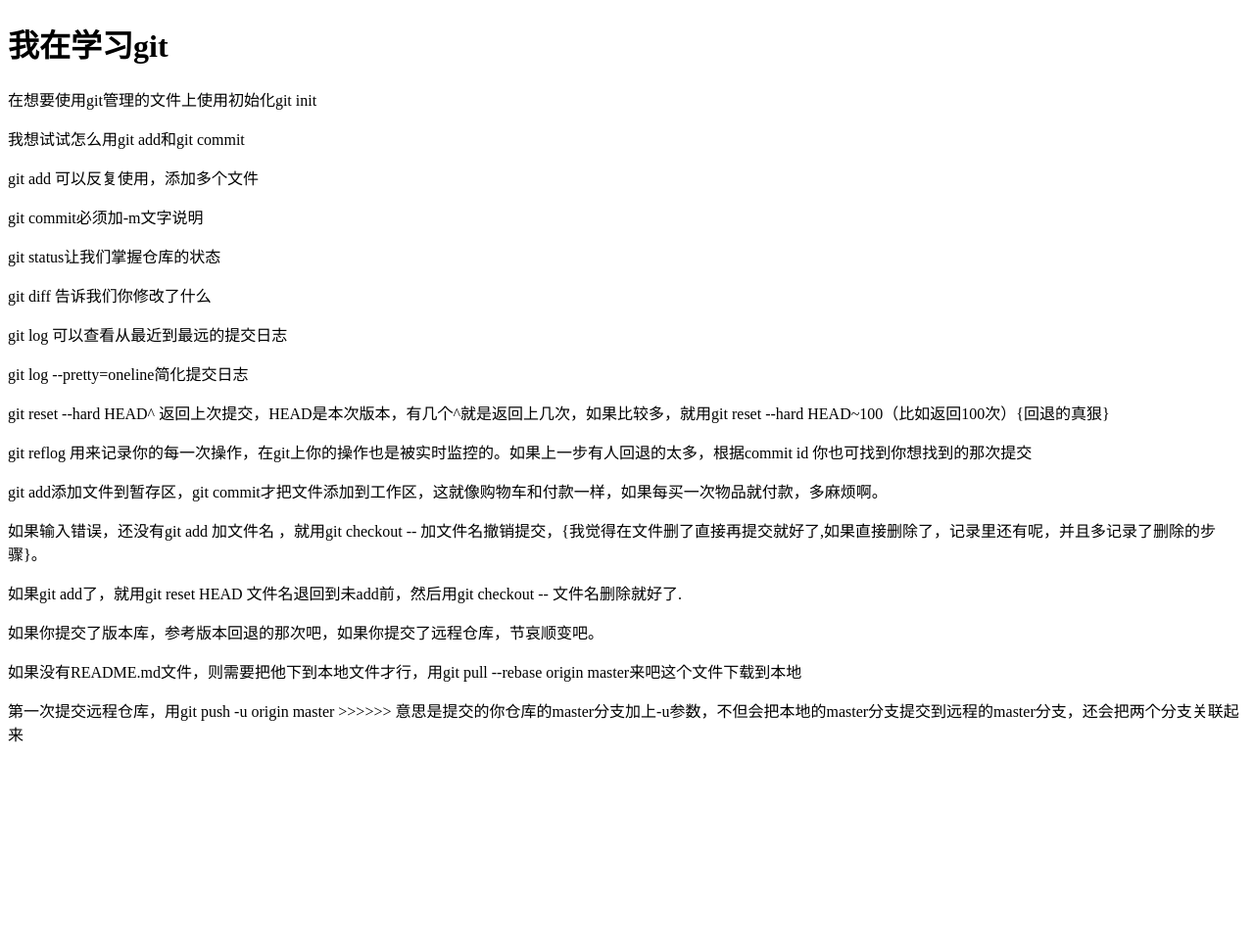
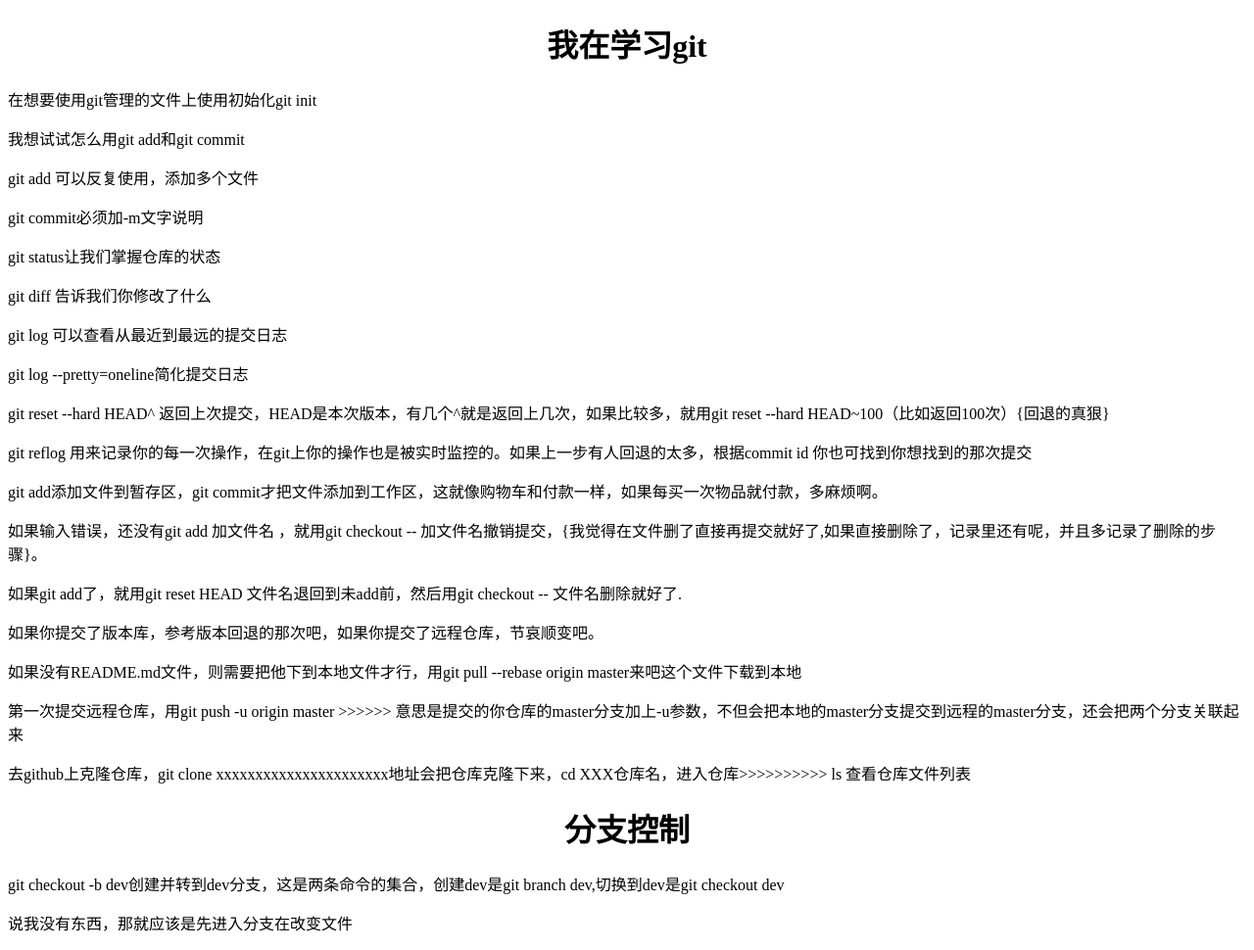
Before and after one commit to luckelectricity/gitpro, a plain HTML site: page index.html in a window 1280 px wide. Shown: the whole page at 98% size. Before the commit the page ends 800 px from the top, so only its background shows below. Drawn offline with Linux system fonts and the light colour scheme.

Commit message:
增加了如何创建分支并切换到分支，这是在分支提交的

```diff
--- a/index.html
+++ b/index.html
@@ -5,7 +5,7 @@
 	<title>git练习</title>
 </head>
 <body>
-	<h1>我在学习git</h1>
+	<h1 style="text-align: center;">我在学习git</h1>
 	<p>在想要使用git管理的文件上使用初始化git init</p>
 	<p>我想试试怎么用git add和git commit</p>
 	<p>git add 可以反复使用，添加多个文件</p>
@@ -22,5 +22,9 @@
 	<p>如果你提交了版本库，参考版本回退的那次吧，如果你提交了远程仓库，节哀顺变吧。</p>
 	<p>如果没有README.md文件，则需要把他下到本地文件才行，用git pull --rebase origin master来吧这个文件下载到本地</p>
 	<p>第一次提交远程仓库，用git push -u origin master >>>>>> 意思是提交的你仓库的master分支加上-u参数，不但会把本地的master分支提交到远程的master分支，还会把两个分支关联起来</p>
+	<p>去github上克隆仓库，git clone xxxxxxxxxxxxxxxxxxxxxx地址会把仓库克隆下来，cd XXX仓库名，进入仓库>>>>>>>>>> ls 查看仓库文件列表</p>
+	<h1 style="text-align: center;">分支控制</h1>
+	<p>git checkout -b dev创建并转到dev分支，这是两条命令的集合，创建dev是git branch dev,切换到dev是git checkout dev</p>
+	<p>说我没有东西，那就应该是先进入分支在改变文件</p>
 </body>
 </html>
```
